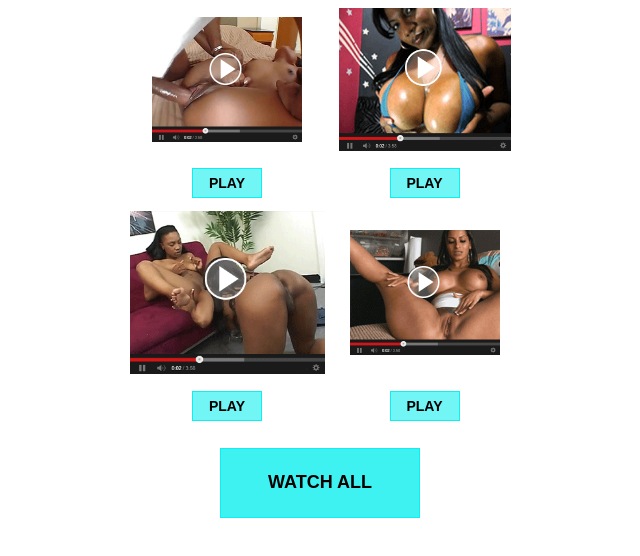
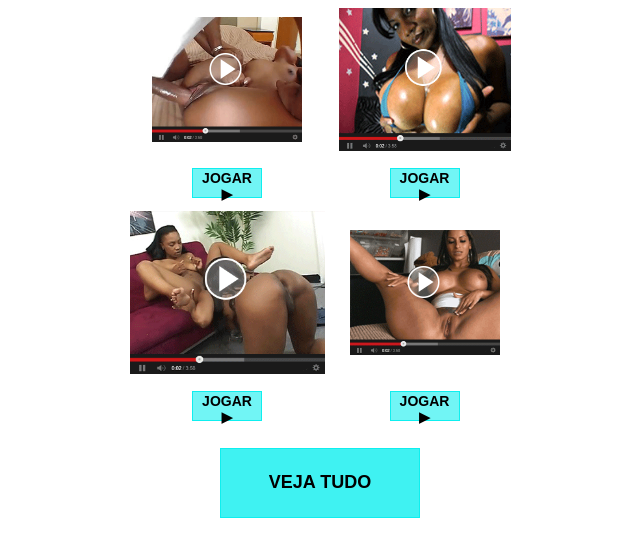
Before and after one commit to projectroom119/Javascript_Witch-, a plain HTML site: page index.html in a window 1280 px wide. Shown: the whole page, without its empty margins (320-960 px from the left). Drawn offline with Linux system fonts and the light colour scheme.

Commit message:
Update index.html

```diff
--- a/index.html
+++ b/index.html
@@ -28,10 +28,10 @@
         </tr>
         <tr>
           <td>
-            <a class="finlink popu" href="#"><button>PLAY</button></a>
+            <a class="finlink popu" href="#"><button>JOGAR ▶</button></a>
           </td>
           <td>
-            <a class="finlink popu" href="#"><button>PLAY</button></a>
+            <a class="finlink popu" href="#"><button>JOGAR ▶</button></a>
           </td>
         </tr>
         <tr>
@@ -48,16 +48,16 @@
         </tr>
         <tr>
           <td>
-            <a class="finlink popu" href="#"><button>PLAY</button></a>
+            <a class="finlink popu" href="#"><button>JOGAR ▶</button></a>
           </td>
           <td>
-            <a class="finlink popu" href="#"><button>PLAY</button></a>
+            <a class="finlink popu" href="#"><button>JOGAR ▶</button></a>
           </td>
         </tr>
       </tbody>
     </table>
 
-    <a class="finlink popu" href="#"><button class="all">WATCH ALL</button></a>
+    <a class="finlink popu" href="#"><button class="all">VEJA TUDO</button></a>
 
     <script>
       function getURLParameter(name) {
```
